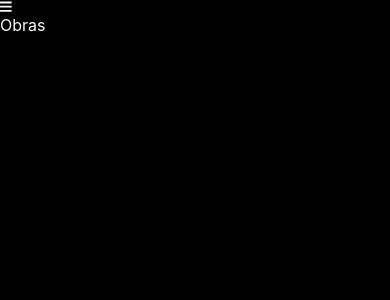
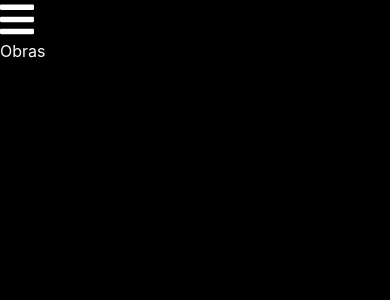
Before and after one commit to Lilfvchx/candela, a React (Vite) app in the folder cnm/LICENSE/: page /obras in a window 390 px wide. Shown: the top 300 px of the page. Built offline with nearby package versions, Linux system fonts and the light colour scheme.

Commit message:
about page teminado con cambio en el svg

```diff
--- a/cnm/LICENSE/src/components/shared/NavBar.jsx
+++ b/cnm/LICENSE/src/components/shared/NavBar.jsx
@@ -13,7 +13,7 @@ function NavBar() {
   return (
     <>
       <div className="Navbar">
-          <FaBars size="3%" onClick={showSidebar}><Link to="#" ></Link></FaBars>
+          <FaBars size="3%" onClick={showSidebar} className="fabars"><Link to="#" ></Link></FaBars>
       </div>
       <nav className={sidebar ? 'nav-menu active' : 'nav-menu '}>
         <ul className="nav-menu-items">
--- a/cnm/LICENSE/src/components/shared/navbar.css
+++ b/cnm/LICENSE/src/components/shared/navbar.css
@@ -1,9 +1,10 @@
 .navbar {
-    background-color: #210039;
+
     height: 80px;
     display: flex;
     justify-content: start;
     align-items: center;
+    opacity: 0;
 
   }
 
@@ -12,7 +13,13 @@
     font-size: 2rem;
     background: none;
   }
+  @media (max-width: 600px){
+      .fabars{
+        color: white;
 
+      }
+
+  }
   .nav-menu {
     background-color: #060b26;
     width: 250px;
--- a/cnm/LICENSE/src/pages/AboutPage/components/AboutMeStyle.css
+++ b/cnm/LICENSE/src/pages/AboutPage/components/AboutMeStyle.css
@@ -6,7 +6,7 @@
 }
 @media (max-width:425px){
     .aboutme{
-        background-image: url(./waveforphone.svg);
+        background-image: url(./Moon.svg);
     }
     /* Svg */
     .aboutme .Navbar svg{
@@ -17,8 +17,17 @@
      }
      .nav-menu{
       transform:translatex(0px) translatey(0px);
-      background-image: url(./waveforphone.svg);
+      background-image: url(./Moon.svg);
    }
+   .navbar-toggle{
+     background-image: url(./Moon.svg);
+   }
+   .Navbar .fabars{
+    width:40px;
+    padding-right:6px;
+   }
+
+
   }
 @media (min-width:426px){
     .aboutme {
```
Also changed, not shown: cnm/LICENSE/src/pages/AboutPage/components/Moon.svg (added).
